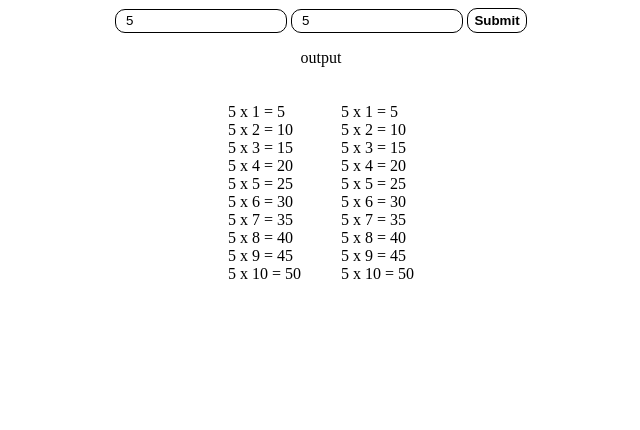
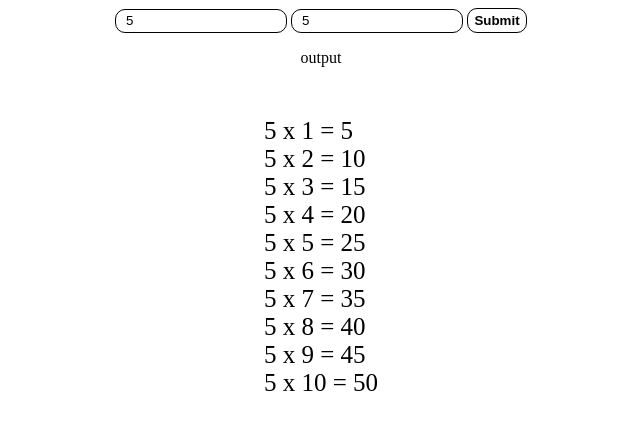
Before and after one commit to iyiu9afir/JavaScriptTesting, a plain HTML site: page multiplication with loop/index.html in a window 1280 px wide. Both pictures are taken after typing "5", "5" into the empty fields and a click on the button "Submit". Shown: the whole page, without its empty margins (319-959 px from the left). Drawn offline with Linux system fonts and the light colour scheme.

Commit message:
multiple table solved with from digit to digit condition

```diff
--- a/multiplication with loop/index.html
+++ b/multiplication with loop/index.html
@@ -13,8 +13,8 @@
     <button onclick="multiply()">Submit</button>
     <p id="warning"></p>
     <div id="results">
-      <div id="result1"></div>
-      <div id="result2"></div>
+      <!-- <div id="result1"></div> -->
+      <!-- <div id="result2"></div> -->
     </div>
 
 
--- a/multiplication with loop/script.js
+++ b/multiplication with loop/script.js
@@ -3,10 +3,14 @@
 function multiply() {
   var getValue1 = document.getElementById("number1").value;
   var getValue2 = document.getElementById("number2").value;
-  var showResult1 = document.getElementById("result1");
-  var showResult2 = document.getElementById("result2");
+  var showResult1 = document.getElementById("results");
+  // var showResult2 = document.getElementById("result2");
   var i;
   var text;
+  showResult1.innerHTML="";
+  if(getValue1>getValue2){
+    [getValue1,getValue2]=[getValue2,getValue1];
+  }
   if (
     isNaN(getValue1) ||
     getValue1 < 1 ||
@@ -18,9 +22,15 @@ function multiply() {
     text = "not valid";
   } else {
     text = "output";
-    for (i = 1; i <= 10; i++) {
-      showResult1.innerHTML += `${getValue1} x ${i} = ${getValue1 * i} <br/>`;
-      showResult2.innerHTML += `${getValue2} x ${i} = ${getValue2 * i} <br/>`;
+    for (i = getValue1; i <= getValue2; i++) {
+      // showResult1.innerHTML += `${getValue1} x ${i} = ${getValue1 * i} <br/>`;
+      // showResult2.innerHTML += `${getValue2} x ${i} = ${getValue2 * i} <br/>`;
+      let tableHTML=`<div class="table-part">`
+      for(let j=1; j<=10; j++){
+        tableHTML+= `${i} x ${j} = ${i*j} <br/>`
+      }
+      tableHTML+="</div>";
+      showResult1.innerHTML+=tableHTML;
     }
   }
   document.getElementById("warning").innerHTML = text;
--- a/multiplication with loop/style.css
+++ b/multiplication with loop/style.css
@@ -22,12 +22,18 @@ button {
 #results {
   display: flex;
   justify-content: center;
+  margin-top: 50px;
 }
-#result1 {
+#results .table-part{
+  margin: 0 20px;
+  font-size: 25px;
+  text-align: start;
+}
+/* #result1 {
   padding: 20px 20px;
   text-align: start;
 }
 #result2 {
     padding: 20px 20px;
     text-align: start;
-}
+} */
```
